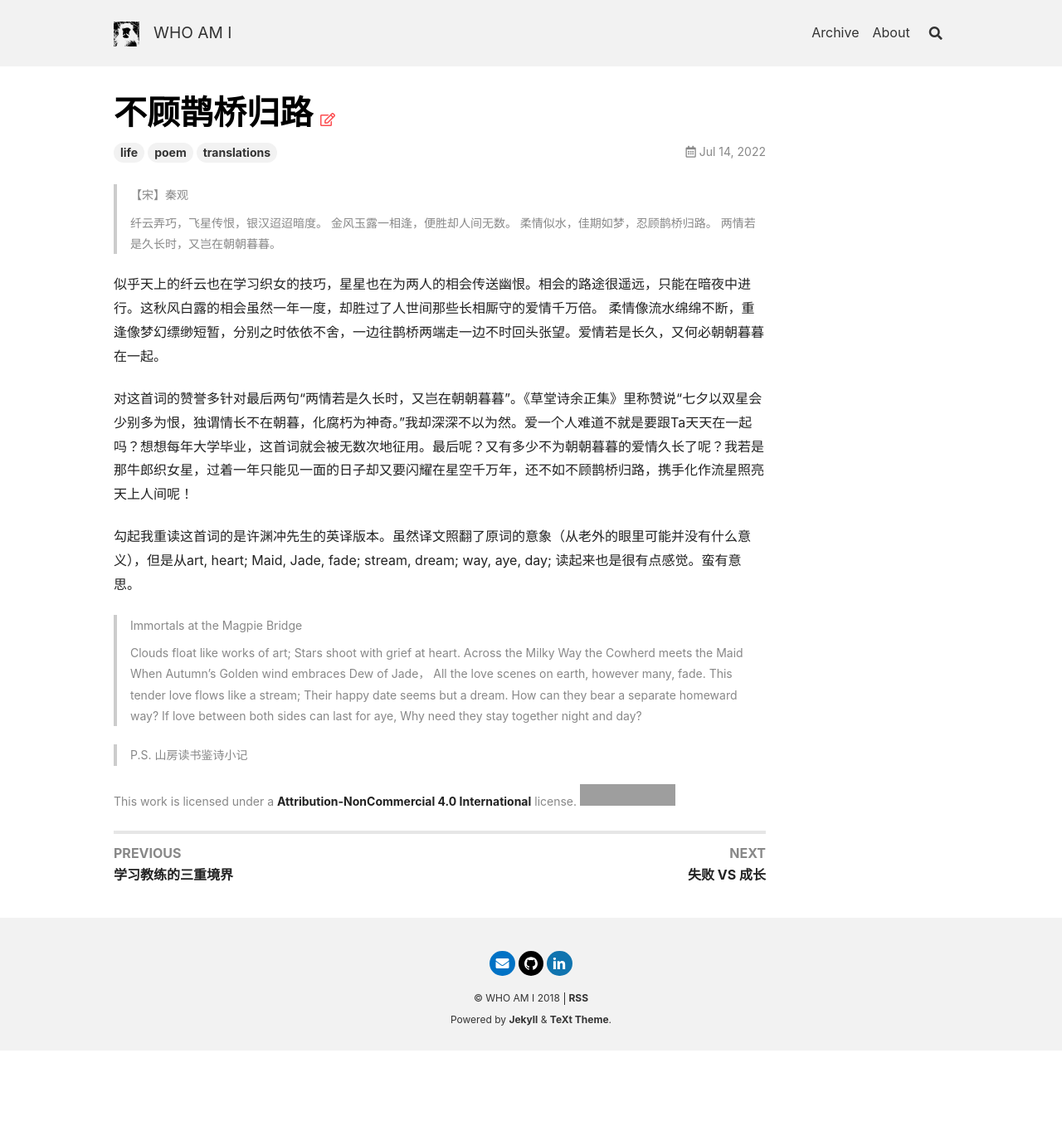
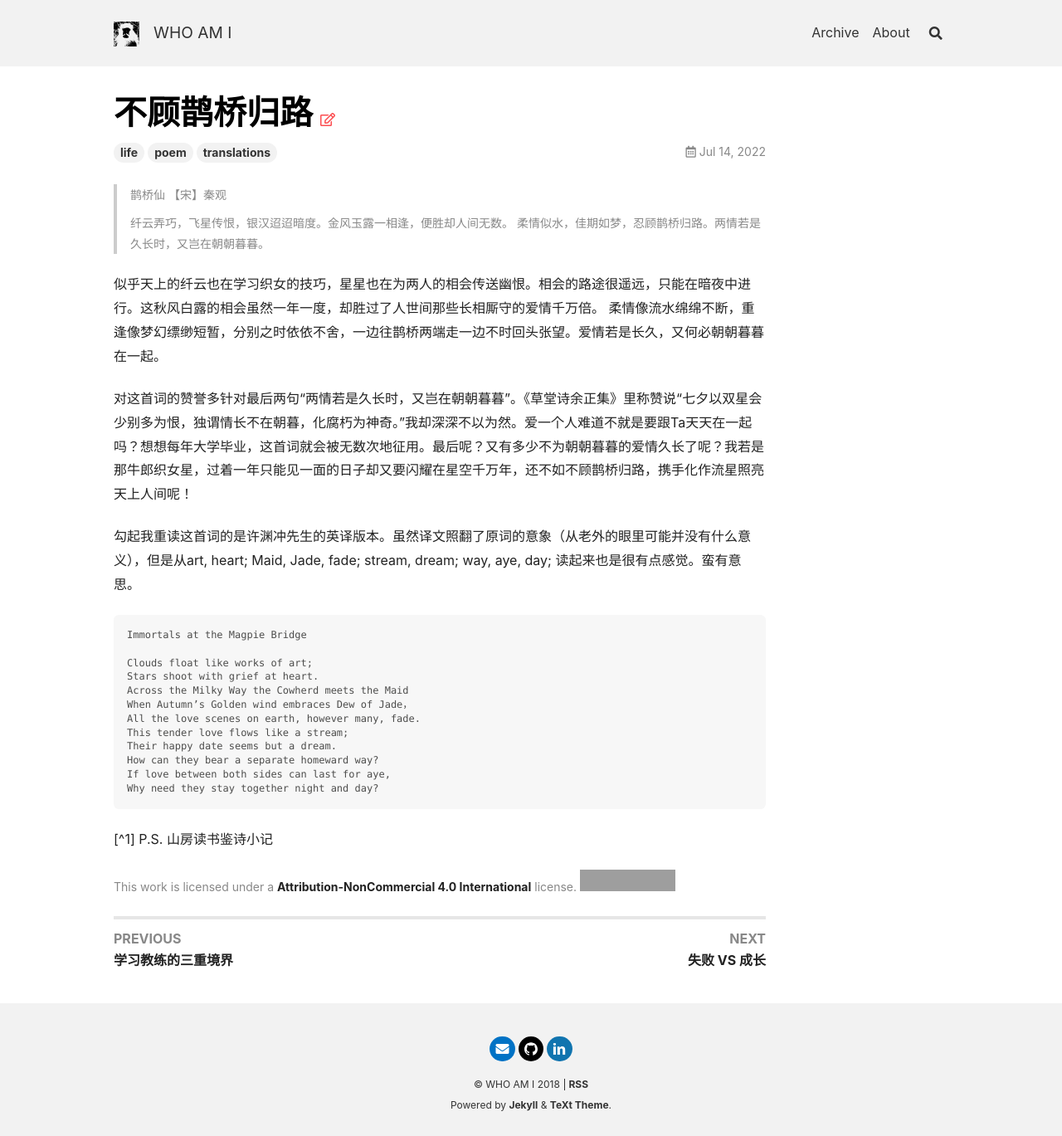
Before and after one commit to wjmmx/wjmmx.github.io, a Jekyll site: the page built from _posts/2022-07-14-No_Seperate_Homeward_Way.md, in a window 1280 px wide. Shown: the whole page at 83% size. Built offline with Jekyll 4.4.1, drawn with Linux system fonts in a browser that asks for light colours; nearby versions of some CDN libraries; comment, search, counter and statistics services are not loaded; before the commit the page ends 1266 px from its top, so only the background shows below that; grey boxes are pictures that could not be loaded.

Commit message:
add seperated line

````diff
--- a/_posts/2022-07-14-No_Seperate_Homeward_Way.md
+++ b/_posts/2022-07-14-No_Seperate_Homeward_Way.md
@@ -4,13 +4,13 @@ key: 20220714
 tags: life poem translations
 ---
 
+> 鹊桥仙
 > 【宋】秦观
 >
-> 纤云弄巧，飞星传恨，银汉迢迢暗度。
-> 金风玉露一相逢，便胜却人间无数。
-> 柔情似水，佳期如梦，忍顾鹊桥归路。
-> 两情若是久长时，又岂在朝朝暮暮。
-{:title="鹊桥仙"}
+> 纤云弄巧，飞星传恨，银汉迢迢暗度。金风玉露一相逢，便胜却人间无数。
+> 柔情似水，佳期如梦，忍顾鹊桥归路。两情若是久长时，又岂在朝朝暮暮。
+
+<!--more-->
 
 似乎天上的纤云也在学习织女的技巧，星星也在为两人的相会传送幽恨。相会的路途很遥远，只能在暗夜中进行。这秋风白露的相会虽然一年一度，却胜过了人世间那些长相厮守的爱情千万倍。
 柔情像流水绵绵不断，重逢像梦幻缥缈短暂，分别之时依依不舍，一边往鹊桥两端走一边不时回头张望。爱情若是长久，又何必朝朝暮暮在一起。
@@ -19,18 +19,19 @@ tags: life poem translations
 
 勾起我重读这首词的是许渊冲先生的英译版本。虽然译文照翻了原词的意象（从老外的眼里可能并没有什么意义），但是从art, heart; Maid, Jade, fade; stream, dream; way, aye, day; 读起来也是很有点感觉。蛮有意思。
 
-> Immortals at the Magpie Bridge
->
-> Clouds float like works of art;
-> Stars shoot with grief at heart.
-> Across the Milky Way the Cowherd meets the Maid
-> When Autumn’s Golden wind embraces Dew of Jade，
-> All the love scenes on earth, however many, fade.
-> This tender love flows like a stream;
-> Their happy date seems but a dream.
-> How can they bear a separate homeward way?
-> If love between both sides can last for aye,
-> Why need they stay together night and day?
-{:title="Immortals at the Magpie Bridge"}
+```
+Immortals at the Magpie Bridge
 
-> P.S. 山房读书鉴诗小记
+Clouds float like works of art;
+Stars shoot with grief at heart.
+Across the Milky Way the Cowherd meets the Maid
+When Autumn’s Golden wind embraces Dew of Jade，
+All the love scenes on earth, however many, fade.
+This tender love flows like a stream;
+Their happy date seems but a dream.
+How can they bear a separate homeward way?
+If love between both sides can last for aye,
+Why need they stay together night and day?
+```
+
+[^1] P.S. 山房读书鉴诗小记
````
Also changed, not shown: _posts/2022-01-17-Happiness_In_Tang_Song_Dynasty_Poem_Songs.md (+3 -1 lines).
